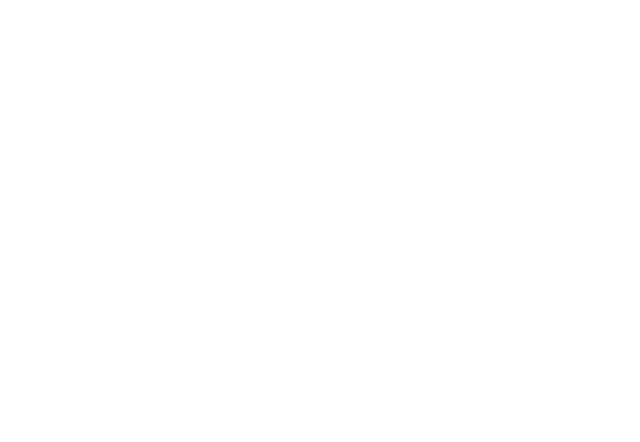
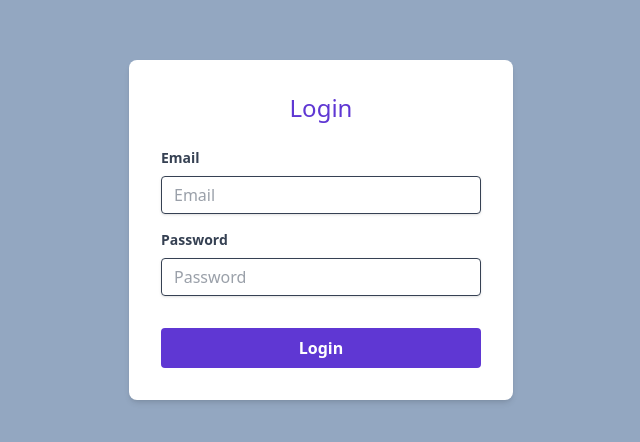
Before and after one commit to shadyhussein99/twerlo-chat, a React (Vite) app: page /Login in a window 1280 px wide. Shown: the part 170-612 px from the top of the page, without its empty margins (319-959 px from the left). Built offline with nearby package versions, Linux system fonts and the light colour scheme.

Commit message:
Implemented form custom hook for react-hook-form integrated with yup

```diff
--- a/index.html
+++ b/index.html
@@ -4,6 +4,7 @@
     <meta charset="UTF-8" />
     <meta name="viewport" content="width=device-width, initial-scale=1.0" />
     <title>Twerlo Chat</title>
+    <link href="/src/styles.css" rel="stylesheet">
   </head>
   <body>
     <div id="root"></div>
--- a/package.json
+++ b/package.json
@@ -10,8 +10,13 @@
     "preview": "vite preview"
   },
   "dependencies": {
+    "@hookform/resolvers": "^5.1.1",
+    "@tailwindcss/vite": "^4.1.10",
     "react": "^19.1.0",
     "react-dom": "^19.1.0",
+    "react-hook-form": "^7.57.0",
+    "tailwindcss": "^4.1.10",
+    "yup": "^1.6.1",
     "zustand": "^5.0.5"
   },
   "devDependencies": {
--- /dev/null
+++ b/src/hooks/useAppForm.tsx
@@ -0,0 +1,52 @@
+import { useForm } from "react-hook-form";
+import type {
+  UseFormReturn,
+  SubmitHandler,
+  DefaultValues,
+} from "react-hook-form";
+import { yupResolver } from "@hookform/resolvers/yup";
+import type * as yup from "yup";
+
+type FormConfig<T extends yup.AnyObjectSchema> = {
+  validationSchema: T;
+  defaultValues?: DefaultValues<yup.InferType<T>>;
+  onSubmit: SubmitHandler<yup.InferType<T>>;
+};
+
+type FormHandler<T extends yup.AnyObjectSchema> = {
+  form: UseFormReturn<yup.InferType<T>>;
+  handleSubmit: () => void;
+  resetForm: () => void;
+  isSubmitting: boolean;
+};
+
+export const useAppForm = <T extends yup.AnyObjectSchema>({
+  validationSchema,
+  defaultValues,
+  onSubmit,
+}: FormConfig<T>): FormHandler<T> => {
+  const form = useForm<yup.InferType<T>>({
+    defaultValues,
+    resolver: validationSchema ? yupResolver(validationSchema) : undefined,
+    mode: "onSubmit",
+  });
+
+  const {
+    handleSubmit,
+    reset,
+    formState: { isSubmitting },
+  } = form;
+
+  const handleFormSubmit = handleSubmit(onSubmit);
+
+  const resetForm = () => {
+    reset(defaultValues);
+  };
+
+  return {
+    form,
+    handleSubmit: handleFormSubmit,
+    resetForm,
+    isSubmitting,
+  };
+};
--- a/src/pages/login/index.tsx
+++ b/src/pages/login/index.tsx
@@ -1,10 +1,54 @@
+const Login = () => {
+  return (
+    <div className="flex items-center justify-center min-h-screen bg-muted">
+      <div className="w-full max-w-sm p-8 bg-white rounded-lg shadow-md">
+        <h2 className="mb-6 text-2xl text-center font-display text-primary">
+          Login
+        </h2>
 
- const Login = () => {
-  return (
-    <>
+        <form>
+          <div className="mb-4">
+            <label
+              className="block mb-2 text-sm font-bold text-gray-700"
+              htmlFor="email"
+            >
+              Email
+            </label>
+            <input
+              type="email"
+              id="email"
+              className="w-full px-3 py-2 leading-tight text-gray-700 border rounded shadow appearance-none focus:outline-none focus:shadow-outline"
+              placeholder="Email"
+              required
+            />
+          </div>
 
-    </>
-  )
-}
+          <div className="mb-4">
+            <label
+              className="block mb-2 text-sm font-bold text-gray-700"
+              htmlFor="password"
+            >
+              Password
+            </label>
+            <input
+              type="password"
+              id="password"
+              className="w-full px-3 py-2 leading-tight text-gray-700 border rounded shadow appearance-none focus:outline-none focus:shadow-outline"
+              placeholder="Password"
+              required
+            />
+          </div>
 
-export default Login
+          <button
+            type="submit"
+            className="w-full px-4 py-2 mt-4 font-bold text-white transition duration-200 ease-in-out rounded cursor-pointer bg-primary hover:bg-primary-hover focus:outline-none focus:shadow-outline"
+          >
+            Login
+          </button>
+        </form>
+      </div>
+    </div>
+  );
+};
+
+export default Login;
--- /dev/null
+++ b/src/styles.css
@@ -0,0 +1,11 @@
+@import "tailwindcss";
+
+@theme {
+    --color-primary: oklch(48.7% 0.221 286.86);
+    --color-primary-hover: oklch(58.7% 0.221 286.86);
+    --color-secondary: oklch(80.7% 0.234 80.71);
+    --color-accent: oklch(77.7% 0.153 162.36);
+    --color-muted:oklch(72.2% 0.044 253.71);
+    --color-danger:oklch(63.3% 0.257 27.66);
+    --color-success:oklch(70.7% 0.194 142.86);
+  }
--- a/tailwind.config.js
+++ b/tailwind.config.js
@@ -1,24 +1,5 @@
 module.exports = {
-  content: ["./src/**/*.{js,ts,jsx,tsx}"], // adjust based on your app
-  theme: {
-    extend: {
-      colors: {
-        primary: "#1E40AF", // Blue-800
-        secondary: "#F59E0B", // Amber-500
-        accent: "#10B981", // Emerald-500
-        muted: "#9CA3AF", // Gray-400
-        danger: "#EF4444", // Red-500
-        success: "#22C55E", // Green-500
-      },
-    },
-    fontFamily: {
-      display: ["Gilroy", "sans-serif"],
-      body: ["Graphik", "sans-serif"],
-    },
-    variants: {
-      opacity: ["responsive", "hover"],
-    },
-  },
+  content: ["./src/**/*.{js,ts,jsx,tsx}"],
   corePlugins: {
     preflight: true,
   },
--- a/vite.config.ts
+++ b/vite.config.ts
@@ -1,11 +1,11 @@
 import { defineConfig } from "vite";
 import react from "@vitejs/plugin-react";
-// import path from "path";
 import { resolve } from "path";
+import tailwindcss from '@tailwindcss/vite'
 
 // https://vite.dev/config/
 export default defineConfig({
-  plugins: [react()],
+  plugins: [react(), tailwindcss(),],
   resolve: {
     alias: {
       "@": resolve(__dirname, "src"),
```
Also changed, not shown: 1 other file (tests, documents, lock files or other folders).
